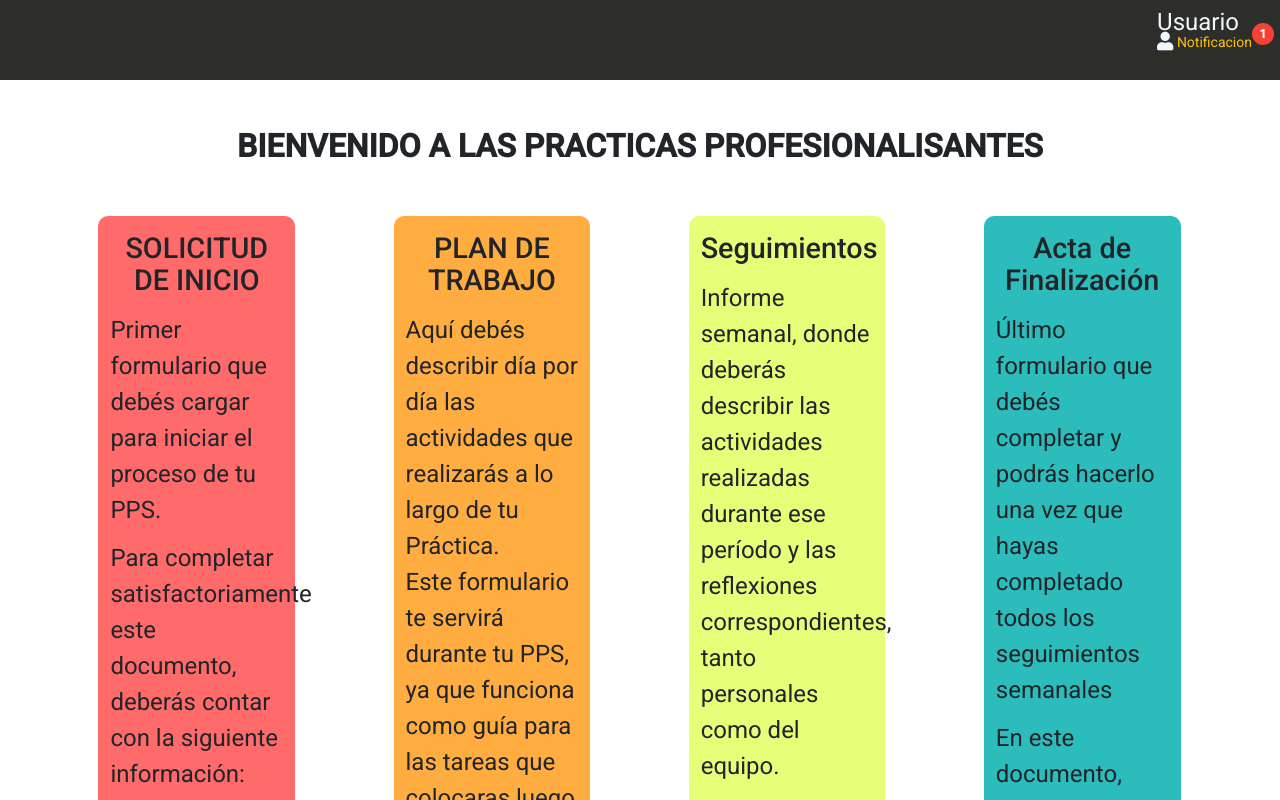
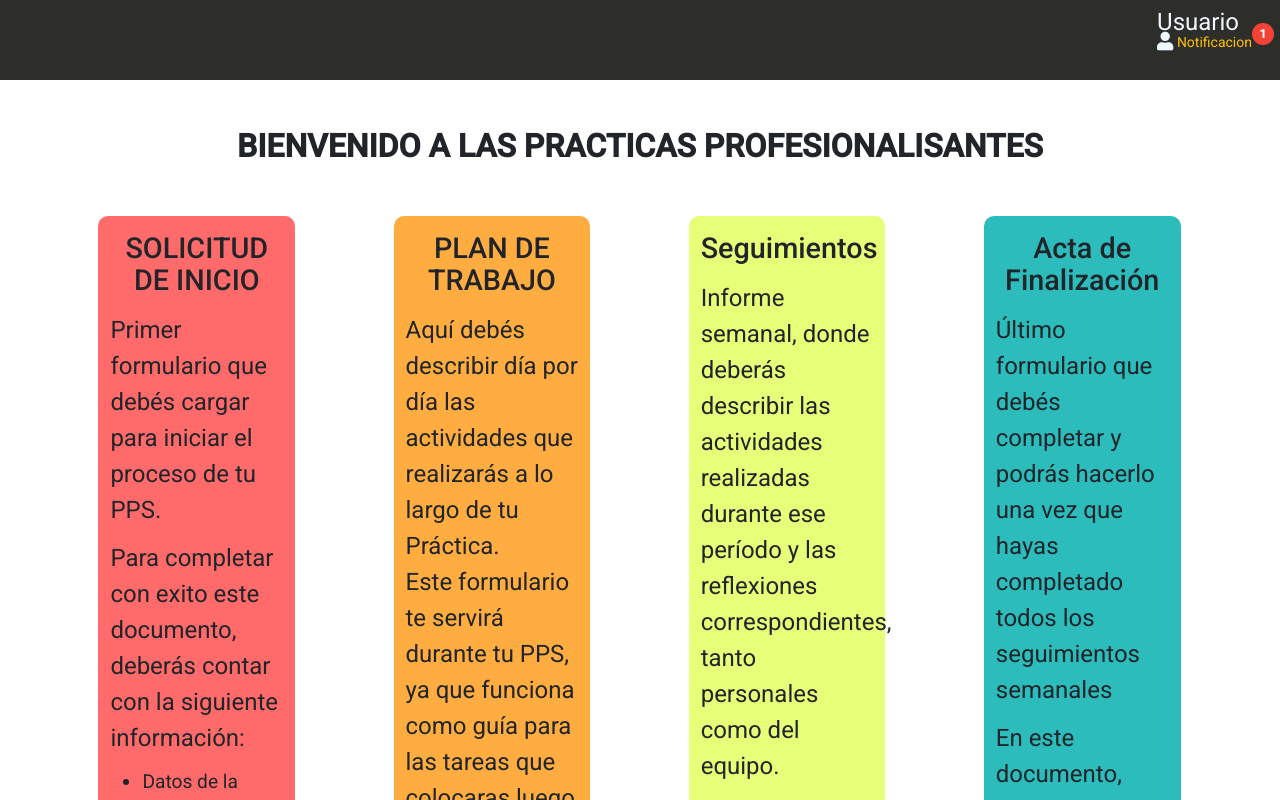
Before and after one commit to FedericoUTN/APP-PPS, an Angular app: page /#/home in a window 1280 px wide. Shown: the top 800 px of the page. Built offline with nearby package versions, Linux system fonts and the light colour scheme.

Commit message:
Home Terminado

```diff
--- a/src/app/shared/home/home.component.html
+++ b/src/app/shared/home/home.component.html
@@ -18,7 +18,7 @@
           Primer formulario que debés cargar para iniciar el proceso de tu PPS.
         </p>
         <p>
-          Para completar satisfactoriamente este documento, deberás contar con
+          Para completar con exito este documento, deberás contar con
           la siguiente información:
         </p>
         <ul>
```
